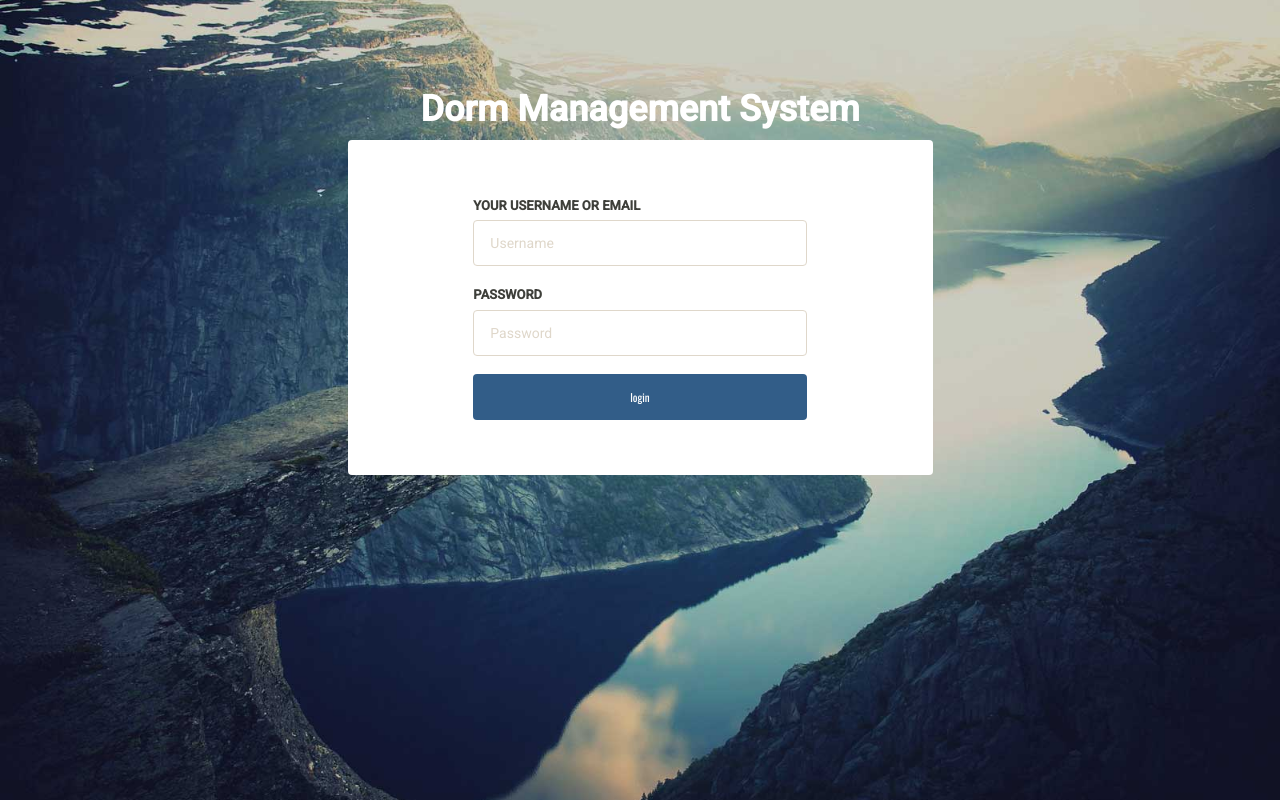
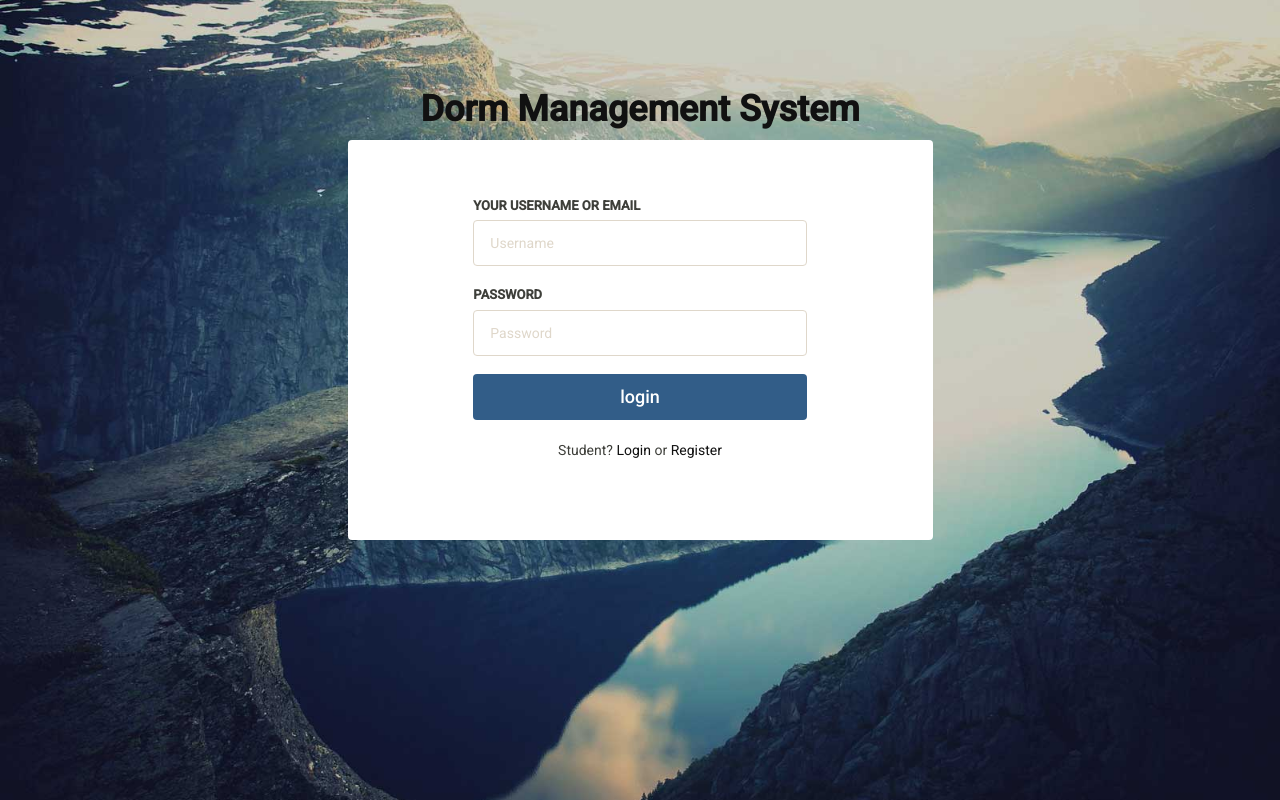
Before and after one commit to Eddie2111/LargeSweetRabbit, a PHP site: page /hostel/admin in a window 1280 px wide. Run offline with PHP 8.4, Linux system fonts and the light colour scheme.

Commit message:
Update index.php

```diff
--- a/admin/index.php
+++ b/admin/index.php
@@ -15,10 +15,7 @@ $stmt=$mysqli->prepare("SELECT username,email,password,id FROM admin WHERE (user
 				$ldate=date('d/m/Y h:i:s', time());
 				if($rs)
 				{
-                //  $insert="INSERT into admin(adminid,ip)VALUES(?,?)";
-   // $stmtins = $mysqli->prepare($insert);
-   // $stmtins->bind_param('sH',$id,$uip);
-    //$res=$stmtins->execute();
+
 					header("location:admin-profile.php");
 				}
 
@@ -47,7 +44,7 @@ $stmt=$mysqli->prepare("SELECT username,email,password,id FROM admin WHERE (user
 	<link rel="stylesheet" href="css/bootstrap-select.css">
 	<link rel="stylesheet" href="css/fileinput.min.css">
 	<link rel="stylesheet" href="css/awesome-bootstrap-checkbox.css">
-	<link rel="stylesheet" href="css/style.css">
+	<link rel="stylesheet" href="css/style1.css">
 </head
 <body>
 
@@ -56,7 +53,11 @@ $stmt=$mysqli->prepare("SELECT username,email,password,id FROM admin WHERE (user
 			<div class="container">
 				<div class="row">
 					<div class="col-md-6 col-md-offset-3">
-						<h1 class="text-center text-bold text-light mt-4x">Dorm Management System</h1>
+						<h1 class="text-center text-bold text-light mt-4x"><a href = "../index.php">
+
+						Dorm Management System
+
+						</a></h1>
 						<div class="well row pt-2x pb-3x bk-light">
 							<div class="col-md-8 col-md-offset-2">
 
@@ -68,7 +69,10 @@ $stmt=$mysqli->prepare("SELECT username,email,password,id FROM admin WHERE (user
 
 
 									<input type="submit" name="login" class="btn btn-primary btn-block" value="login" >
-								</form>
+								</form><br/>
+								<center>
+								<p>Student? <a href = "../login.php">Login</a> or <a href="../registration.php">Register</a></p>
+								</center>
 							</div>
 						</div>
 					</div>
```
